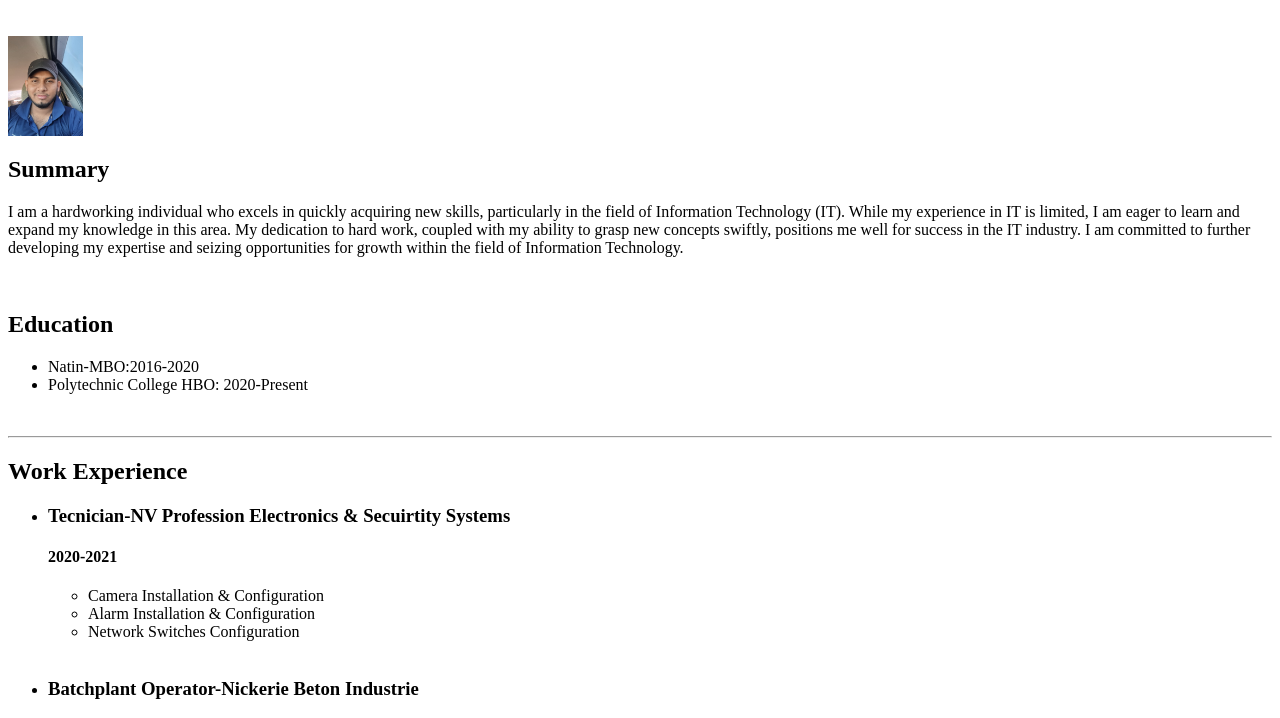
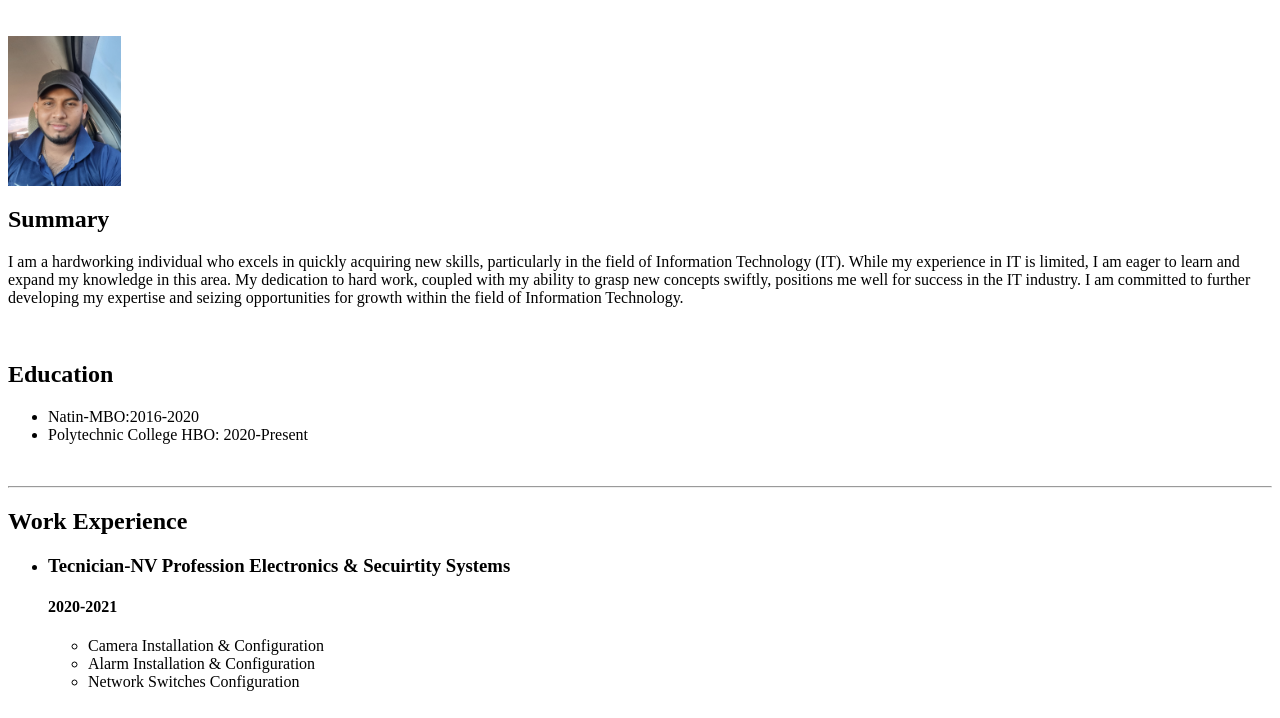
Before and after one commit to Krishen23/html-resume, a plain HTML site: page index.html in a window 1280 px wide. Shown: the part 48-766 px from the top of the page. Drawn offline with Linux system fonts and the light colour scheme.

Commit message:
Update index.html

```diff
--- a/index.html
+++ b/index.html
@@ -4,7 +4,7 @@
 </head>
 <body>
     <h1>Krishen Barsati</h1><br>
-    <img src="./images/me.jpeg" alt="my photo"height=100px>
+    <img src="./images/me.jpeg" alt="my photo"height=150px>
     <h2>Summary</h2>
     <p>
 
```
